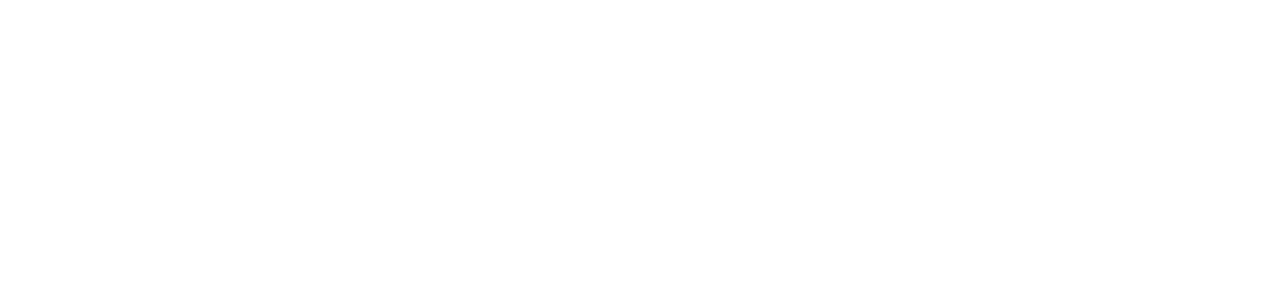
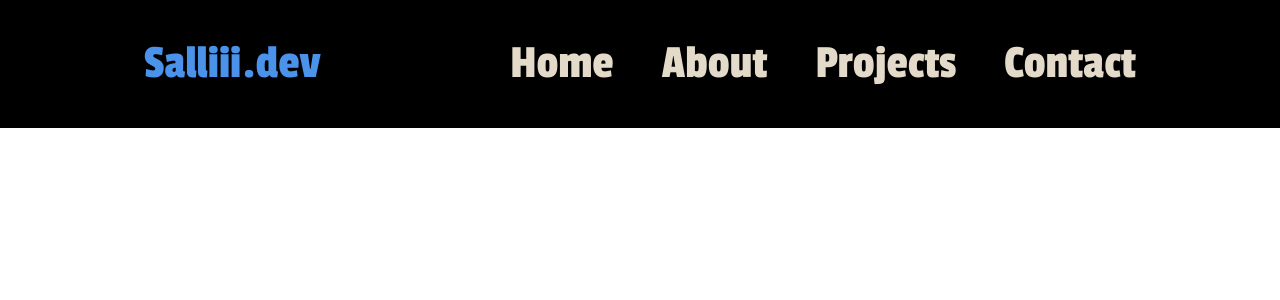
Before and after one commit to Salliii/salliii.dev, a Next.js app: page / in a window 1280 px wide. Shown: the top 300 px of the page. Built offline with nearby package versions, Linux system fonts and the light colour scheme.

Commit message:
FEATURE: add header component to root layout

```diff
--- a/app/layout.tsx
+++ b/app/layout.tsx
@@ -1,6 +1,7 @@
 import React from "react";
 import {fontPassionOne, fontPoetsenOne} from "@/public/fonts/fonts";
 import "@/styles/globals.css";
+import HeaderComponent from "@/components/header.component";
 
 export default function RootLayout({
 	children,
@@ -11,6 +12,12 @@
 		<html className={`${fontPoetsenOne.variable} ${fontPassionOne.variable}`}
 			lang={"en"}>
 			<body className={`${fontPassionOne.className}`}>
+				<HeaderComponent links={[
+					{name: "Home", href: "/"},
+					{name: "About", href: "/#about"},
+					{name: "Projects", href: "/#projects"},
+					{name: "Contact", href: "/#contact"},
+				]} />
 				{children}
 			</body>
 		</html>
```
